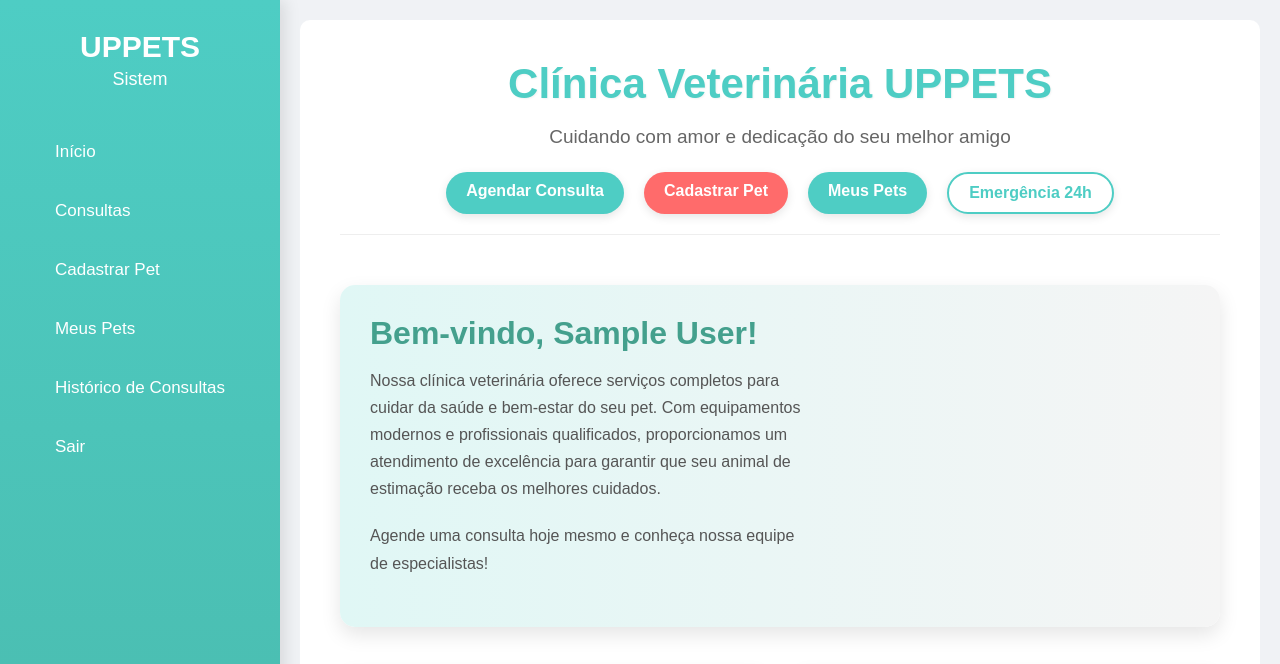
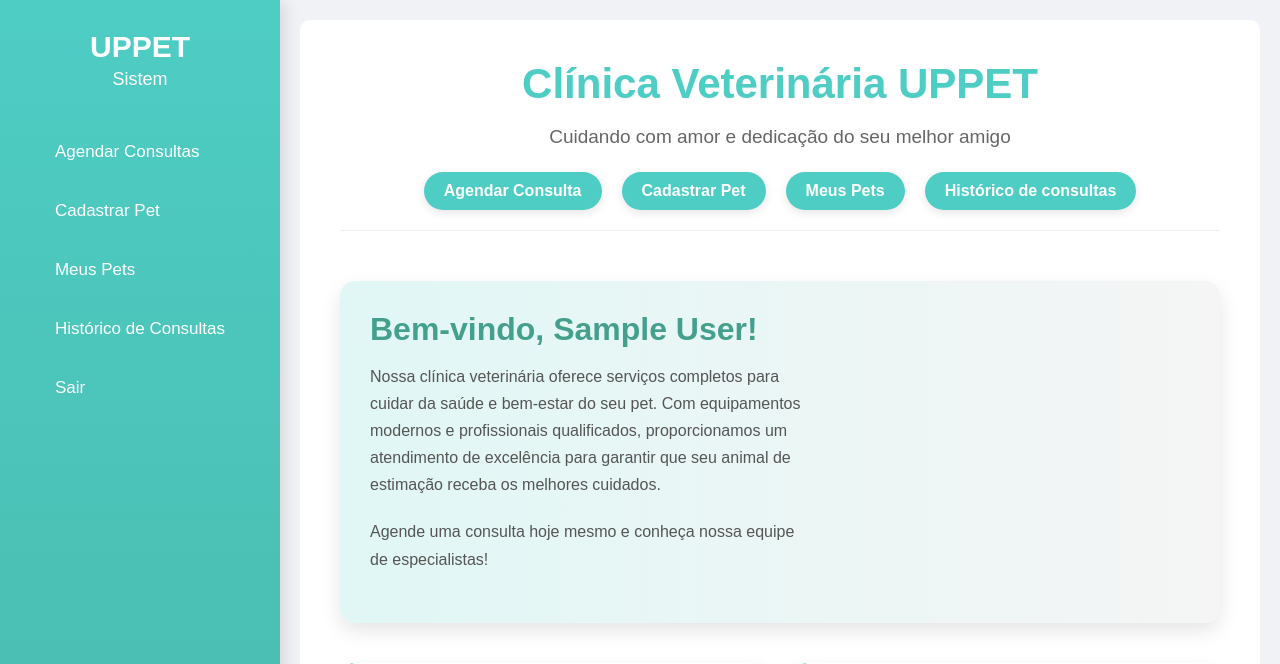
Before and after one commit to Felipesimoesmachado1/Project_Uppets, a PHP site: page /pagina_cliente.php in a window 1280 px wide. Shown: the top 664 px of the page. Run offline with PHP 8.4, Linux system fonts and the light colour scheme; the visitor is signed in with stand-in values (Sample User, id 1).

Commit message:
Add files via upload

```diff
--- a/uppets/cadastrar_pet.php
+++ b/uppets/cadastrar_pet.php
@@ -22,11 +22,9 @@ if (!isset($_SESSION['cliente_id'])) {
             <nav>
                 <ul class="nav-menu">
                     <li class="nav-item"><a href="pagina_cliente.php">Início</a></li>
-                    <li class="nav-item"><a href="veterinarios.html">Veterinários</a></li>
-                    <li class="nav-item"><a href="emergencia.html">Emergência</a></li>
                     <li class="nav-item"><a href="agendar_consulta.php">Consultas</a></li>
-                    <li class="nav-item"><a href="cadastrar_pet.php">Cadastrar Pet</a></li>
-                    <li class="nav-item"><a href="logout.php">Sair</a></li>
+                    <li class="nav-item"><a href="listar_pets.php">Meus pets</a></li>
+                     <li class="nav-item"><a href="historico_consulta.php">Historico de consultas</a></li>
                 </ul>
             </nav>
         </aside>
--- a/uppets/index.html
+++ b/uppets/index.html
@@ -5,7 +5,7 @@
     <meta name="viewport" content="width=device-width, initial-scale=1.0">
     <title>Bem-vindo ao UPPET Sistem | Cuide da saúde do seu pet</title>
     <link rel="stylesheet" href="css/style.css">
-    <meta name="description" content="UPPET System - A plataforma completa para cuidar da saúde do seu pet com carinho e profissionalismo. Gerencie consultas, vacinas e medicamentos em um só lugar.">
+    <meta name="description" content="UPPET Sistem - A plataforma completa para cuidar da saúde do seu pet com carinho e profissionalismo. Gerencie consultas, vacinas e medicamentos em um só lugar.">
     <meta name="theme-color" content="#3DD4B4">
     <link rel="stylesheet" href="https://cdnjs.cloudflare.com/ajax/libs/font-awesome/6.0.0/css/all.min.css">
 </head>
--- a/uppets/pagina_cliente.php
+++ b/uppets/pagina_cliente.php
@@ -19,12 +19,11 @@ if (!isset($_SESSION['cliente_id'])) {
     <div class="container">
         <aside class="sidebar">
             <div class="logo">
-                UPPETS <span>Sistem</span>
+                UPPET <span>Sistem</span>
             </div>
             <nav>
                 <ul class="nav-menu">
-                    <li class="nav-item"><a href="pagina_cliente.php">Início</a></li>
-                    <li class="nav-item"><a href="agendar_consulta.php">Consultas</a></li>
+                    <li class="nav-item"><a href="agendar_consulta.php">Agendar Consultas</a></li>
                     <li class="nav-item"><a href="cadastrar_pet.php">Cadastrar Pet</a></li>
                     <li class="nav-item"><a href="listar_pets.php">Meus Pets</a></li>
                     <li class="nav-item"><a href="historico_consulta.php">Histórico de Consultas</a></li>
@@ -35,14 +34,15 @@ if (!isset($_SESSION['cliente_id'])) {
 
         <main class="main-content">
             <div class="header">
-                <h1>Clínica Veterinária UPPETS</h1>
+                <h1>Clínica Veterinária UPPET</h1>
                 <p>Cuidando com amor e dedicação do seu melhor amigo</p>
                 <div style="display: flex; justify-content: center; gap: 20px; margin-top: 20px;">
                     <a href="agendar_consulta.php" class="btn" style="background: #4ECDC4; color: white; border: none; padding: 10px 20px; border-radius: 30px; cursor: pointer; font-weight: bold; box-shadow: 0 3px 10px rgba(0,0,0,0.1);">Agendar Consulta</a>
-                    <a href="cadastrar_pet.php" class="btn" style="background: #FF6B6B; color: white; border: none; padding: 10px 20px; border-radius: 30px; cursor: pointer; font-weight: bold; box-shadow: 0 3px 10px rgba(0,0,0,0.1);">Cadastrar Pet</a>
+                    <a href="cadastrar_pet.php" class="btn" style="background: #4ECDC4; color: white; border: none; padding: 10px 20px; border-radius: 30px; cursor: pointer; font-weight: bold; box-shadow: 0 3px 10px rgba(0,0,0,0.1);">Cadastrar Pet</a>
                     <a href="listar_pets.php" class="btn" style="background: #4ECDC4; color: white; border: none; padding: 10px 20px; border-radius: 30px; cursor: pointer; font-weight: bold; box-shadow: 0 3px 10px rgba(0,0,0,0.1);">Meus Pets</a>
-                    <a href="emergencia.html" class="btn" style="background: white; color: #4ECDC4; border: 2px solid #4ECDC4; padding: 10px 20px; border-radius: 30px; cursor: pointer; font-weight: bold; box-shadow: 0 3px 10px rgba(0,0,0,0.1);">Emergência 24h</a>
+                    <a href="historico_consulta.php" class="btn" style="background: #4ECDC4; color: white; border: none; padding: 10px 20px; border-radius: 30px; cursor: pointer; font-weight: bold; box-shadow: 0 3px 10px rgba(0,0,0,0.1);">Histórico de consultas</a>
                 </div>
+
             </div>
 
             <div class="banner">
```
Also changed, not shown: uppets/agendar_consulta.php (+1 -9 lines).
